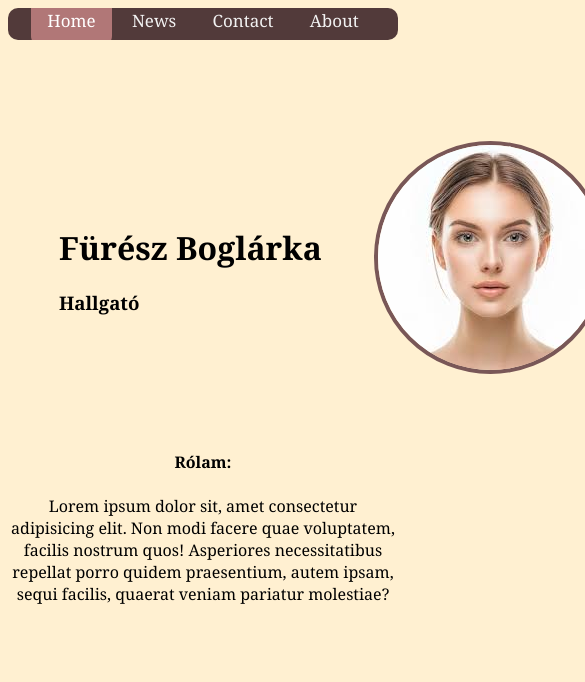
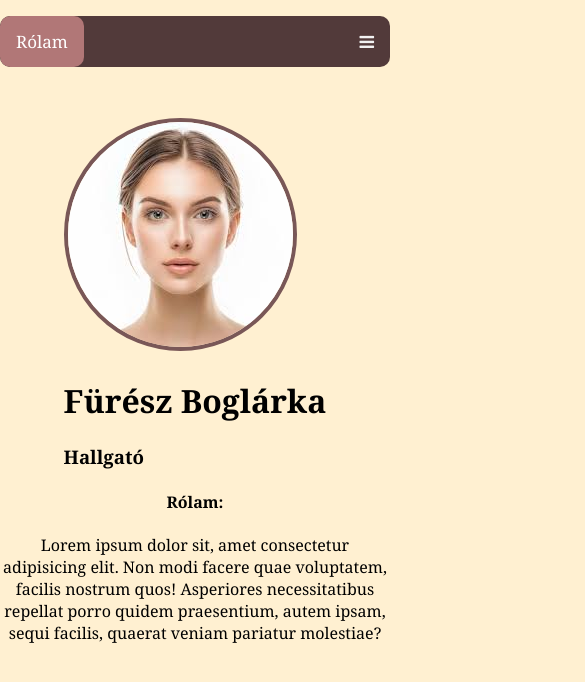
Before and after one commit to bfuresz/portfolio, a plain HTML site: page index.html in a window 390 px wide. Shown: the top 682 px of the page, 585 px wide, since content can reach past the window. Drawn offline with Linux system fonts and the light colour scheme.

Commit message:
:white_check_mark:navbar

```diff
--- a/index.css
+++ b/index.css
@@ -1,11 +1,17 @@
+
+
 .header{
     text-align: center;
     margin-top: 50px;
+    width: 100vw;
+
 }
-body{
+body, html{
     background-color: #fff0d1;
     font-family:Georgia, 'Times New Roman', Times, serif;
-    width: 100%;
+
+    margin: 0;
+    padding: 0;
 }
 .title{
     text-align: center;
@@ -35,22 +41,23 @@ table{
     width: 100%;
 }
 .topnav {
+    width: 100vw;
+    overflow: auto;
     background-color: #523a3a;
     overflow: hidden;
     text-align: center;
-    height: 2rem;
     border-radius: 10px;
+    width: 100%;
   }
 
   .topnav a {
-    float: center;
+    float: left;
+    display: block;
     color: #f2f2f2;
     text-align: center;
     padding: 14px 16px;
     text-decoration: none;
     font-size: 17px;
-    border-radius: 10px;
-    vertical-align:middle;
   }
 
   .topnav a:hover {
@@ -58,7 +65,9 @@ table{
     color: black;
     border-radius: 10px;
   }
-
+  .topnav .icon {
+    display: none;
+  }
 
   .topnav a.active {
     background-color: #b17777;
@@ -66,3 +75,39 @@ table{
     border-radius: 10px;
 
   }
+
+  .smallViewImage{
+    display: none;
+  }
+
+  @media screen and (max-width: 650px) {
+    .topnav a:not(:first-child) {display: none;}
+    .topnav a.icon {
+      float: right;
+      display: block;
+    }
+    table{
+        border-spacing: 0px;
+    }
+    .smallViewImage{
+        display: block;
+    }
+    .bigViewImage{
+        display:  none;
+
+    }
+  }
+
+  @media screen and (max-width: 650px) {
+    .topnav.responsive {position: relative;}
+    .topnav.responsive a.icon {
+      position: absolute;
+      right: 0;
+      top: 0;
+    }
+    .topnav.responsive a {
+      float: none;
+      display: block;
+      text-align: left;
+    }
+  }
--- a/index.html
+++ b/index.html
@@ -2,24 +2,31 @@
 <html lang="en">
 <head>
     <meta charset="UTF-8">
-    <meta name="viewport" content="width=device-width, initial-scale=1.0">
+    <meta name="viewport" content="width=device-width, initial-scale=1">
     <title>Portfólió</title>
     <link rel="stylesheet" href="index.css">
+    <link rel="stylesheet" href="https://cdnjs.cloudflare.com/ajax/libs/font-awesome/4.7.0/css/font-awesome.min.css">
     <script src="index.js"></script>
 
 </head>
 <body>
-    <div class="topnav">
-        <a class="active" href="#home">Home</a>
-        <a href="#news">News</a>
-        <a href="#contact">Contact</a>
-        <a href="#about">About</a>
+    <p class="topnav" id="myTopnav">
+        <a class="active" href="#home">Rólam</a>
+        <a >Projektek</a>
+        <a >Tanulmányok</a>
+        <a >Elérhetőség</a>
+        <a href="javascript:void(0);" class="icon" onclick="myFunction()">
+            <i class="fa fas fa-bars" aria-hidden="true"></i>
+        </a>
       </div>
     <div class="header">
         <table>
+            <tr class="smallViewImage">
+                <td><img src="images/arc.jpg" alt="arckép nem elérhető">
+            </tr>
             <tr>
                 <td class="name"><h1 class="title"><nobr>Fürész Boglárka</h1><h3 class="occupation">Hallgató</h3>
-                <td rowspan="2"><img src="images/arc.jpg" alt="arckép nem elérhető">
+                <td class="bigViewImage"><img src="images/arc.jpg" alt="arckép nem elérhető">
             </tr>
         </table>
     </div>
--- a/index.js
+++ b/index.js
@@ -0,0 +1,8 @@
+function myFunction() {
+    var x = document.getElementById("myTopnav");
+    if (x.className === "topnav") {
+      x.className += " responsive";
+    } else {
+      x.className = "topnav";
+    }
+  }
```
